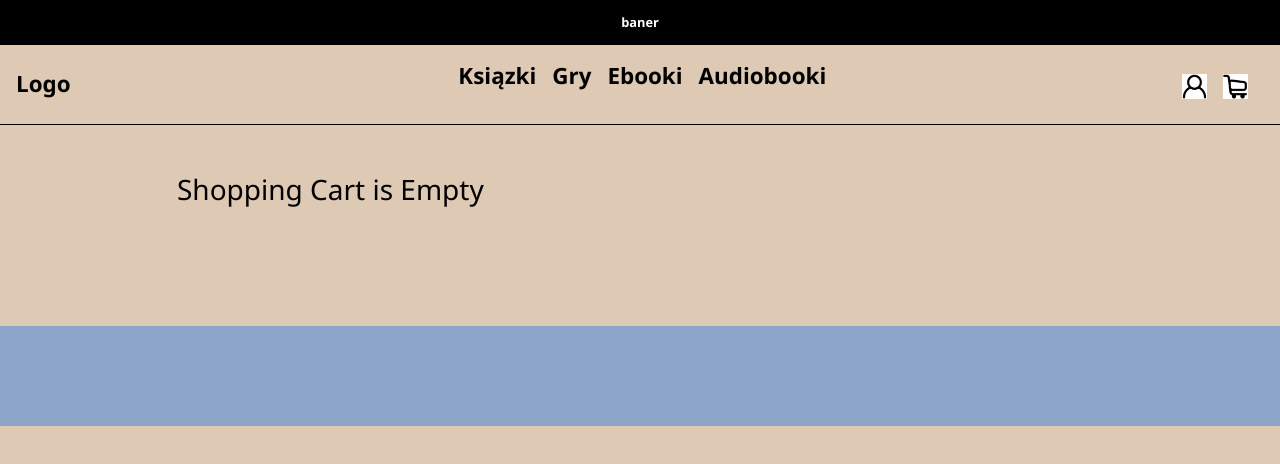
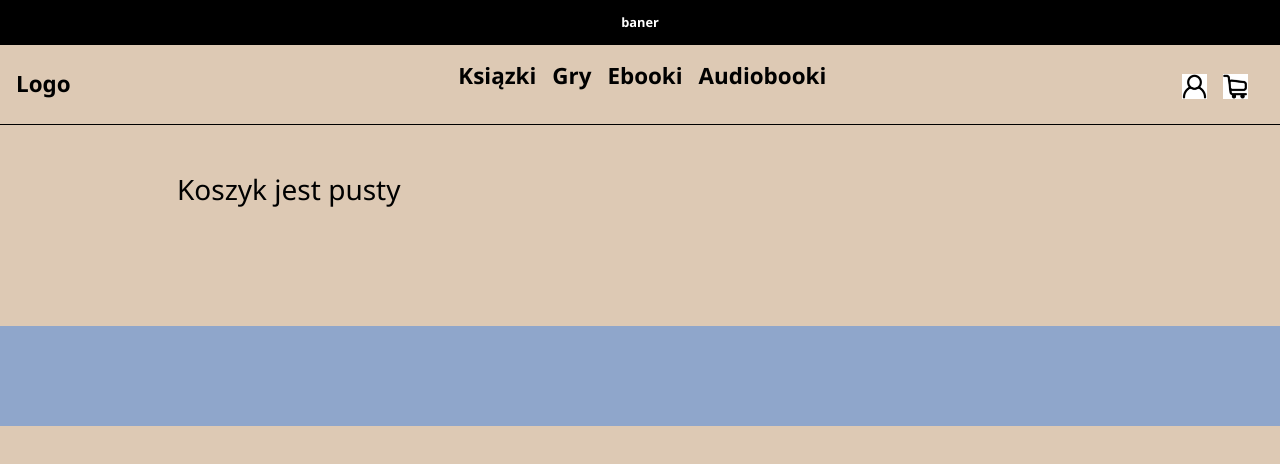
Before and after one commit to Jaroslaw-Bak/bookstore-frontend, a React (Create React App) app: page /Cart in a window 1280 px wide. Shown: the top 464 px of the page. Built offline with nearby package versions, Linux system fonts and the light colour scheme.

Commit message:
protect admin routes

```diff
--- a/src/components/Admin/Admin.js
+++ b/src/components/Admin/Admin.js
@@ -1,7 +1,14 @@
 import styles from './Admin.module.css';
-import { Link, Outlet } from 'react-router-dom';
+import { Link, Outlet, Navigate } from 'react-router-dom';
 
 const Admin = () => {
+	const isAuthenticated = localStorage.getItem('user');
+
+	if (isAuthenticated !== 'shopAdmin@gmail.com') {
+		console.log('notAuthenticated');
+		return <Navigate to='/Login' replace />;
+	}
+
 	return (
 		<div className={styles.wrapper}>
 			<h1>Admin Page</h1>
--- a/src/components/Cart/Cart.js
+++ b/src/components/Cart/Cart.js
@@ -24,7 +24,7 @@ const Cart = () => {
 						{cartItems.length > 0 ? (
 							<>
 								<div className='d-flex justify-content-between align-items-center mb-4'>
-									<h3 className='fw-normal mb-0 text-black'>Shopping Cart</h3>
+									<h3 className='fw-normal mb-0 text-black'>Koszyk</h3>
 								</div>
 								{cartItems.map((el) => (
 									<div className='card rounded-3 mb-4'>
@@ -64,7 +64,7 @@ const Cart = () => {
 									<div className='card-body p-4'>
 										<div className='float-end me-5'>
 											<p className='mb-0 me-2 d-flex align-items-center'>
-												<span className='small text-muted me-2'>Order total:</span>{' '}
+												<span className='small text-muted me-2'>Wartość całkowita</span>{' '}
 												<span className='lead fw-normal'>${total}</span>
 											</p>
 										</div>
@@ -74,7 +74,7 @@ const Cart = () => {
 									<div className='card-body p-4'>
 										<div className='float-end me-5'>
 											<button type='button' className='btn btn-warning btn-block btn-lg'>
-												Proceed to Pay
+												Płatności
 											</button>
 										</div>
 									</div>
@@ -82,7 +82,7 @@ const Cart = () => {
 							</>
 						) : (
 							<div className='d-flex justify-content-between align-items-center mb-4'>
-								<h3 className='fw-normal mb-0 text-black'>Shopping Cart is Empty</h3>
+								<h3 className='fw-normal mb-0 text-black'>Koszyk jest pusty</h3>
 							</div>
 						)}
 					</div>
--- a/src/components/Profile/Profile.js
+++ b/src/components/Profile/Profile.js
@@ -27,6 +27,7 @@ const Profile = () => {
 			<main className={styles.wrapper}>
 				<img src={userProfilePicture} alt='user profile ' />
 				<div>{auth.user}</div>
+				{console.log(auth)}
 				<button className='btn btn-primary' onClick={() => handleLogout()}>
 					Logout
 				</button>
```
Also changed, not shown: src/context/authProvider.js (+4 -5 lines).
